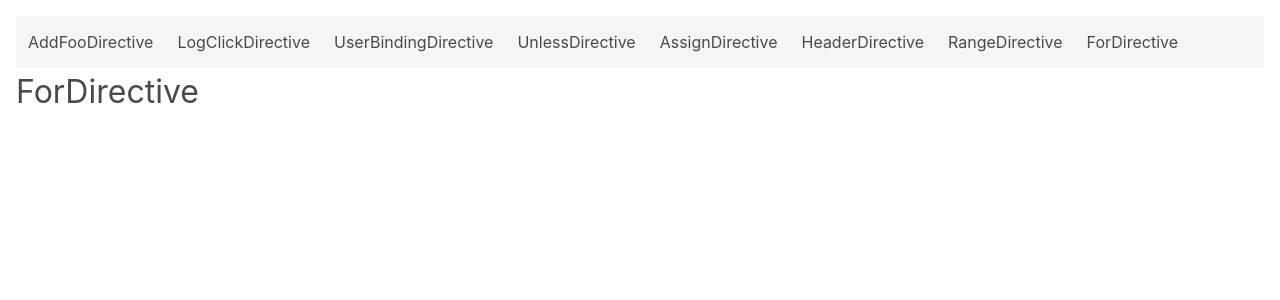
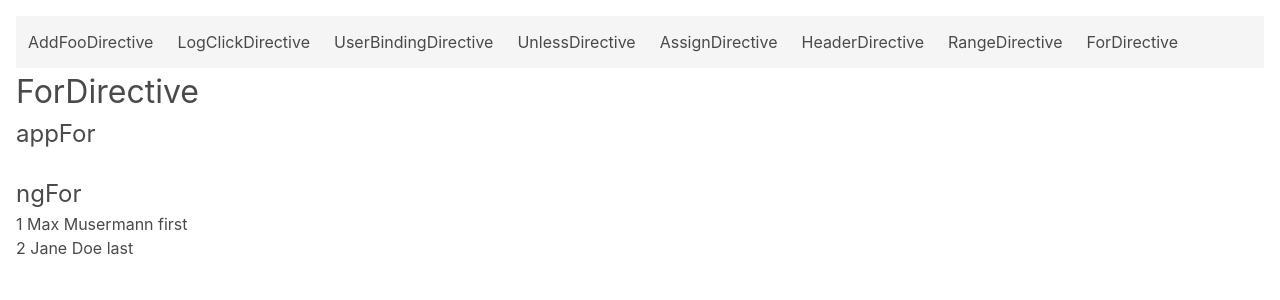
Before and after one commit to similicious/structural-directives-talk, an Angular app: page /structural-directives/for in a window 1280 px wide. Shown: the top 300 px of the page. Built offline with nearby package versions, Linux system fonts and the light colour scheme.

Commit message:
Better starting point for live coding

```diff
--- a/src/app/structural-directives/for/for-demo.component.html
+++ b/src/app/structural-directives/for/for-demo.component.html
@@ -1 +1,22 @@
 <h1 class="is-size-3">ForDirective</h1>
+
+<h2 class="is-size-4">appFor</h2>
+<ul></ul>
+
+<br />
+
+<h2 class="is-size-4">ngFor</h2>
+<ul>
+  <li
+    *ngFor="
+      let user of users;
+      let first = first;
+      let last = last;
+      let index = index
+    "
+  >
+    {{ index + 1 }} {{ user.firstName }} {{ user.lastName }}
+    <ng-container *ngIf="first">first</ng-container>
+    <ng-container *ngIf="last">last</ng-container>
+  </li>
+</ul>
--- a/src/app/structural-directives/for/for-demo.component.ts
+++ b/src/app/structural-directives/for/for-demo.component.ts
@@ -4,4 +4,9 @@ import { Component } from '@angular/core';
   selector: 'app-for-demo',
   templateUrl: './for-demo.component.html',
 })
-export class ForDemoComponent {}
+export class ForDemoComponent {
+  users = [
+    { firstName: 'Max', lastName: 'Musermann' },
+    { firstName: 'Jane', lastName: 'Doe' },
+  ];
+}
```
